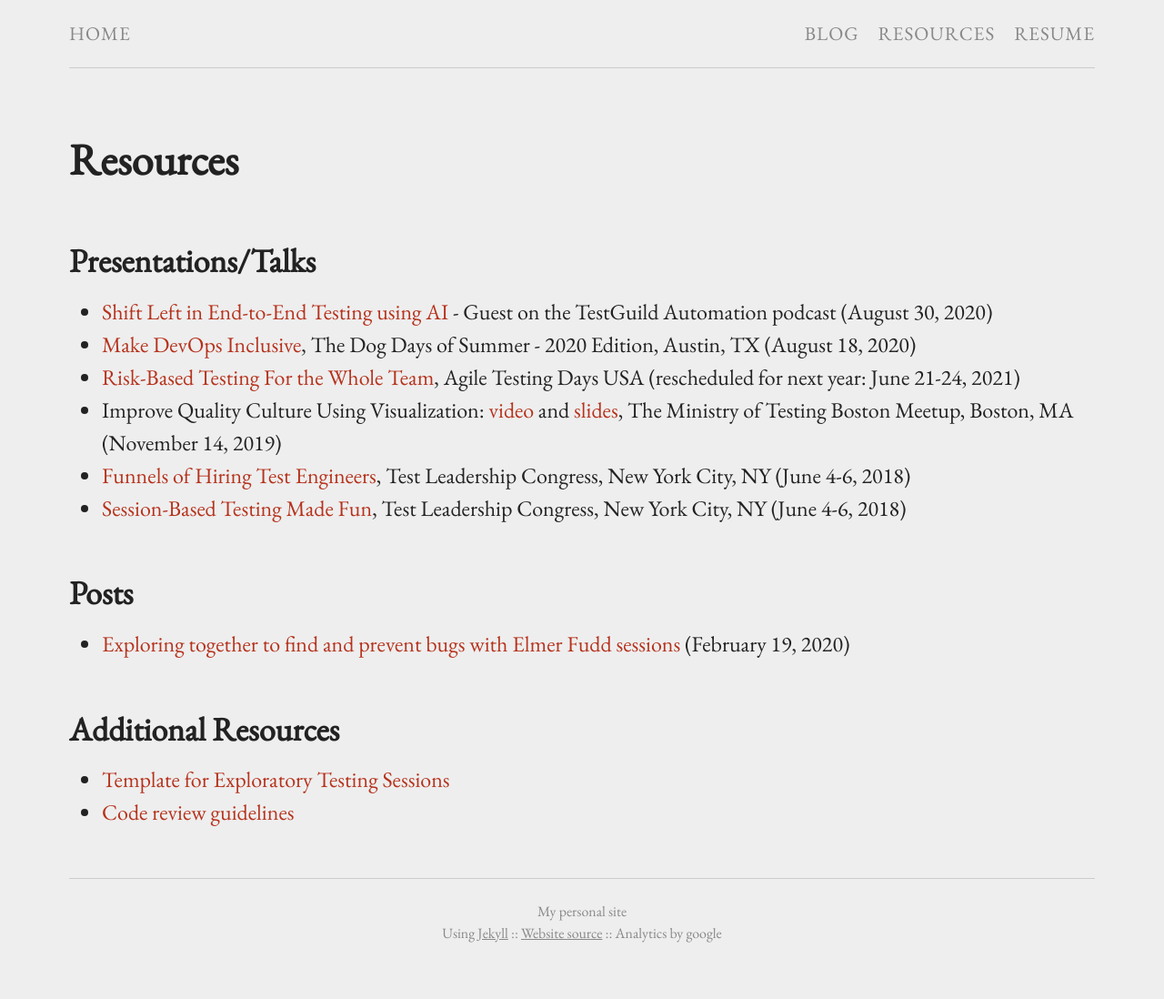
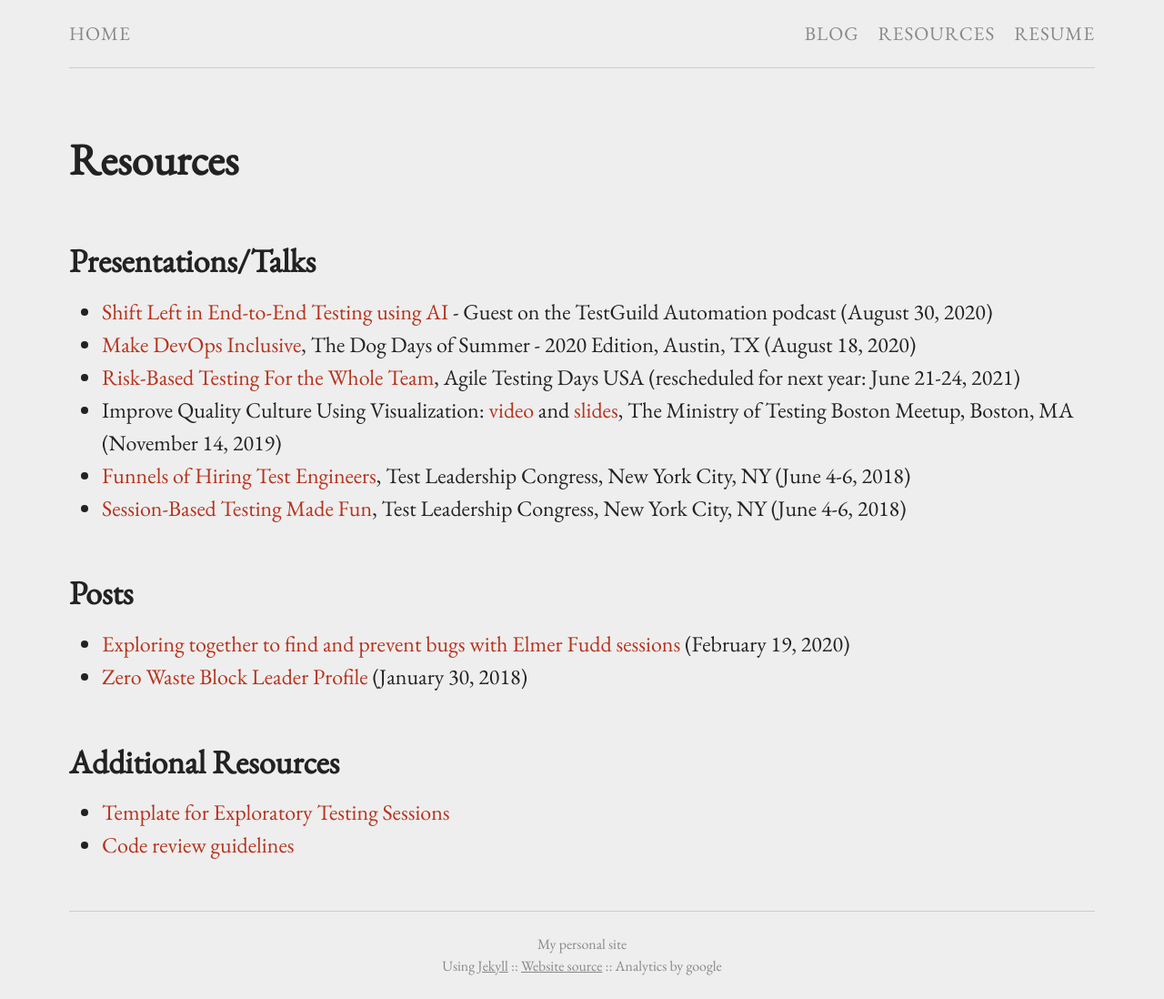
Before and after one commit to bertold/bertold.kolics.net, a Jekyll site: the page built from pages.md, in a window 1280 px wide. Shown: the whole page at 91% size. Built offline with Jekyll 4.4.1, drawn with Linux system fonts in a browser that asks for light colours; before the commit the page ends 1062 px from its top, so only the background shows below that.

Commit message:
Added Zero Waste Block Leader link

```diff
--- a/pages.md
+++ b/pages.md
@@ -15,6 +15,7 @@ permalink: /pages/
 ## Posts
 
 * [Exploring together to find and prevent bugs with Elmer Fudd sessions](https://www.mabl.com/blog/exploring-together-to-find-and-prevent-bugs-with-elmer-fudd-sessions) (February 19, 2020)
+* [Zero Waste Block Leader Profile](https://austintexas.gov/blog/block-leader-profile-bertold-kolics) (January 30, 2018)
 
 ## Additional Resources
 
```
